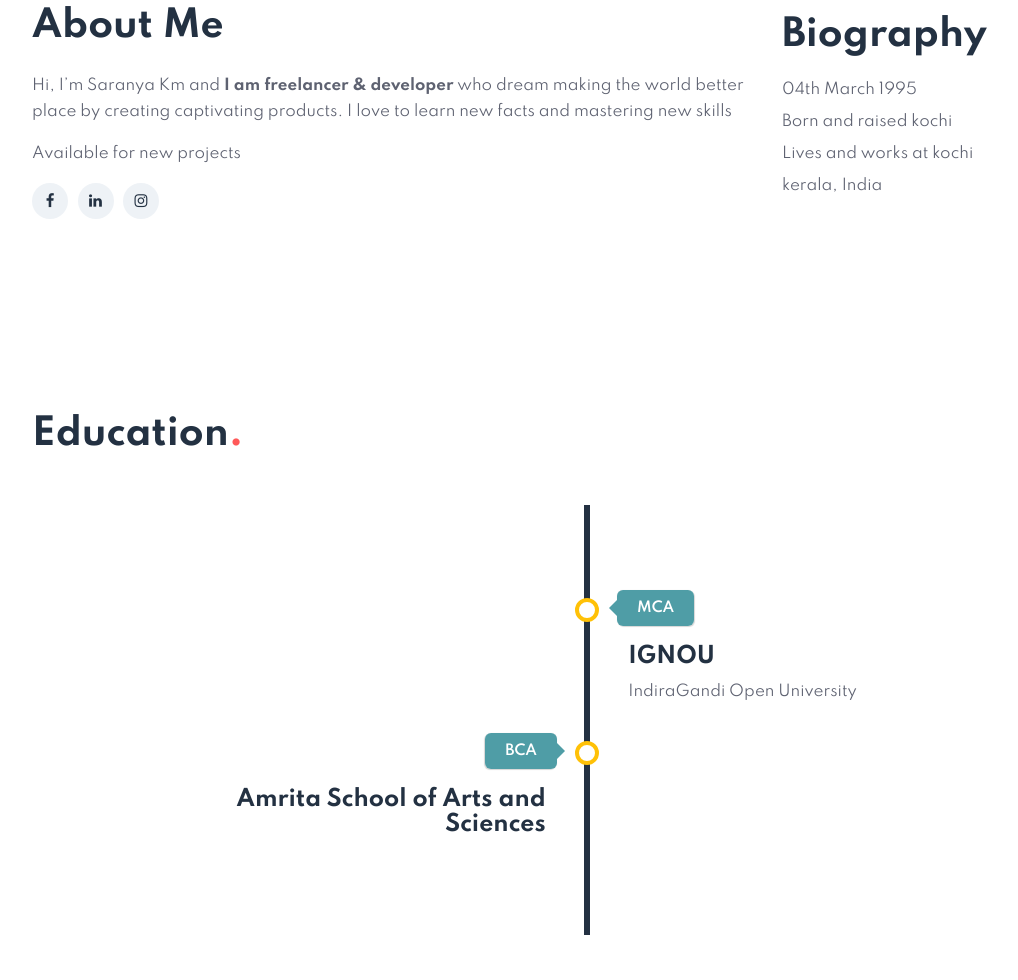
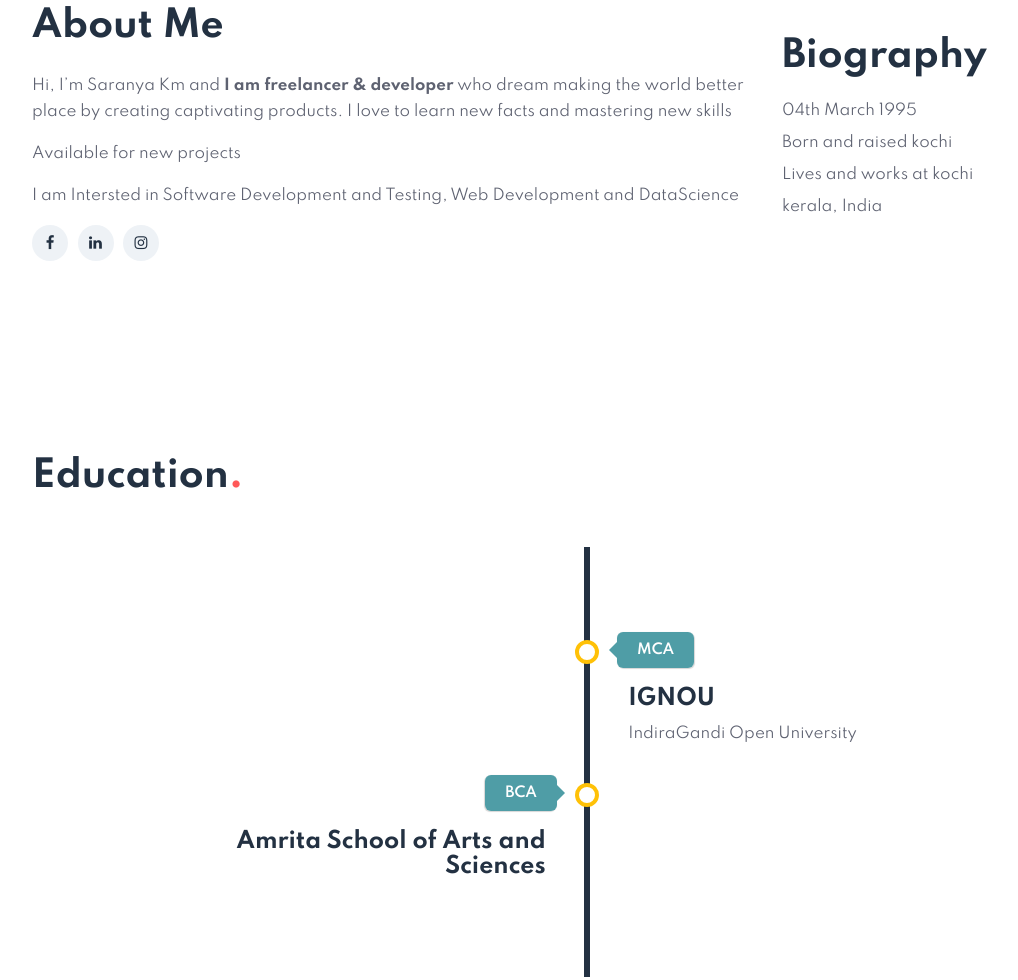
Before and after one commit to saranya-menon/saranyastatic, a plain HTML site: page about.html in a window 1280 px wide. Shown: the part 991-1971 px from the top of the page, without its empty margins (53-1071 px from the left). Drawn offline with Linux system fonts and the light colour scheme.

Commit message:
Update about.html

```diff
--- a/about.html
+++ b/about.html
@@ -71,6 +71,7 @@
 									<h3 class="hny-title">About Me<span class="dot-1"></span></h3>
 									<p>Hi, I’m Saranya Km and <b>I am freelancer &amp; developer</b> who dream making the world better place by creating captivating products. I love to learn new facts and mastering new skills</p>
 									<p>Available for new projects</p>
+								        <p>I am Intersted in Software Development and Testing, Web Development and DataScience</p>
 									<ul class="social-about">
 											<li><a href="#facebook"><span class="fa fa-facebook" aria-hidden="true"></span></a>
 											</li>
```
